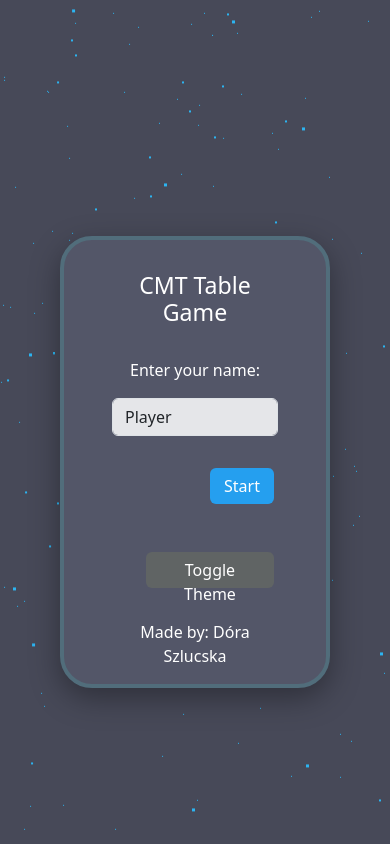
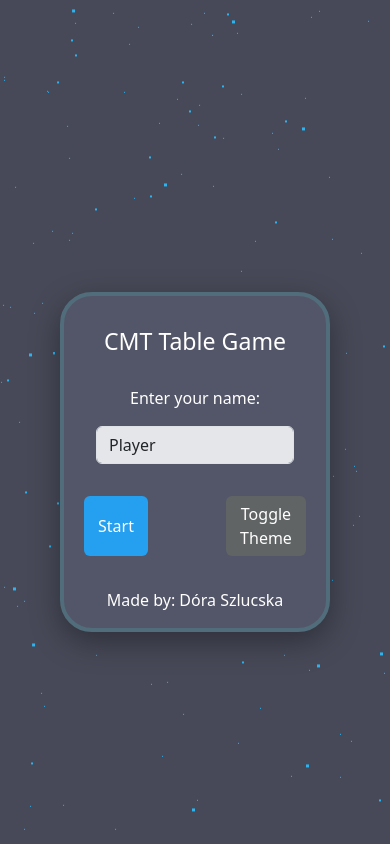
Before and after one commit to szludora/CMT-Table, a React (Vite) app: page / in a window 390 px wide. Built offline with nearby package versions, Linux system fonts and the light colour scheme.

Commit message:
Fix responsiveness issues

```diff
--- a/src/components/NameForm.jsx
+++ b/src/components/NameForm.jsx
@@ -22,7 +22,7 @@ export default function NameForm() {
           required
         />
       </Form.Group>
-      <Row>
+      <Row className="submitAndThemeButtonContainer">
         <Button className="submitButton" type="submit">
           Start
         </Button>
--- a/src/styles/buttons.css
+++ b/src/styles/buttons.css
@@ -60,7 +60,7 @@
   height: 100%;
 }
 
-.cameraIcon .img:hover {
+.cameraIcon .img:active {
   animation: rotation 0.5s ease-in-out;
 }
 
@@ -120,3 +120,37 @@ h3 {
     transform: rotateZ(0deg);
   }
 }
+
+@media only screen and (max-width: 423px) {
+  .submitAndThemeButtonContainer {
+    position: relative;
+  }
+
+  .themeButton,
+  .submitButton, .resetButton {
+    margin: 0;
+    margin-top: 1em;
+  }
+  .themeButton {
+    margin-right: 0;
+    word-wrap: break-word;
+    height: auto;
+    max-width: 5em;
+    margin-left: auto;
+    margin-bottom: 2em;
+  }
+
+  .submitButton {
+    margin-bottom: 2em;
+    height: auto;
+  }
+  .resetButton{
+    margin-bottom: 2em;
+    height: 3.6em;
+    margin-right: 1em;
+  }
+
+  .cameraIcon{
+    margin-left: 1em;
+  }
+}
--- a/src/styles/gameTable.css
+++ b/src/styles/gameTable.css
@@ -28,16 +28,11 @@ span {
   text-align: center;
 }
 
-/* .fade-in {
-  opacity: 0;
-  animation: fadeIn 2s forwards;
-} */
-
 .game {
   position: relative;
   z-index: 1;
   margin: auto;
-  padding: 2em 3em 0 3em;
+  padding: 2em 2em 0 2em;
   border-radius: 2em;
   box-shadow: rgba(0, 0, 0, 0.35) 0px 10px 30px;
 }
@@ -45,9 +40,3 @@ span {
 h3 {
   padding-bottom: 1em;
 }
-
-@keyframes fadeIn {
-  to {
-    opacity: 1;
-  }
-}
```
